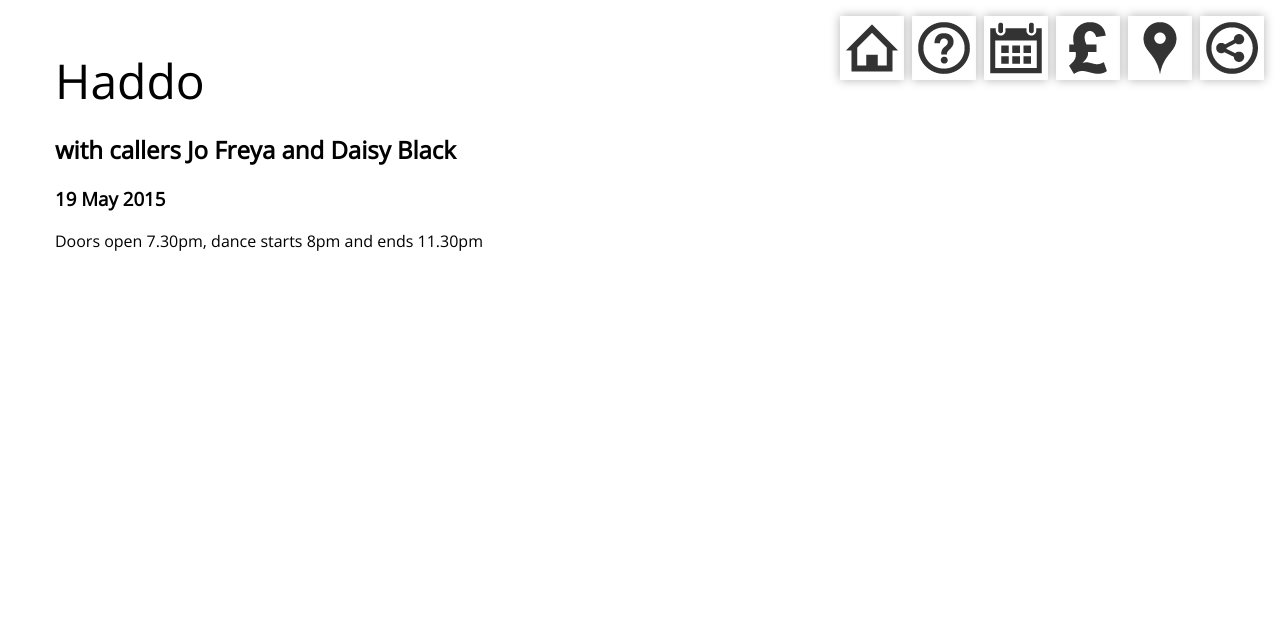
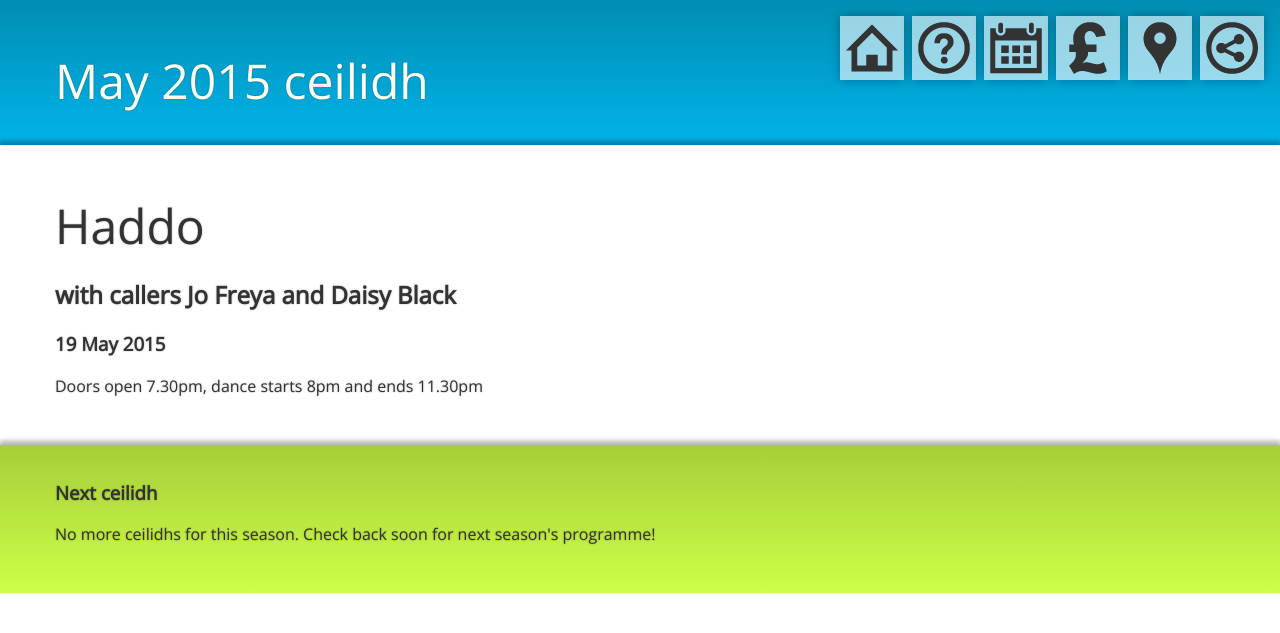
Before and after one commit to oxfolk/oxfolk.org.uk, a Jekyll site: the page built from _posts/2015-05-19-haddo.md, in a window 1280 px wide. Shown: the top 633 px of the page. Built offline with Jekyll 4.4.1, drawn with Linux system fonts in a browser that asks for light colours.

Commit message:
Improved ceilidh page layout

```diff
--- a/_includes/navigation.html
+++ b/_includes/navigation.html
@@ -2,7 +2,7 @@
   <ul>
     {% for section in site.data.frontpage_sections %}
       <li class="{{ section.id }}">
-        <a href="#{{ section.id }}">{{ section.title }}</a>
+        <a href="/#{{ section.id }}">{{ section.title }}</a>
       </li>
       {% endfor %}
   </ul>
--- a/_layouts/ceilidh.html
+++ b/_layouts/ceilidh.html
@@ -19,6 +19,13 @@
   <body data-spy="scroll" data-target="nav ul">
     {% include navigation.html %}
 
+    <article class="background-blue">
+        <div class="content">
+            <h1>{{ page.date | date: '%B %Y' }} ceilidh</h1>
+        </div>
+    </article>
+
+    <article class="background-white">
         <div class="content">
             <h1>{{ page.title }}</h1>
             {% if page.caller %}
@@ -28,6 +35,18 @@
             <p>Doors open 7.30pm, dance starts 8pm and ends 11.30pm</p>
             {{ content }}
         </div>
+    </article>
+    <article class="background-green">
+        <div class="content">
+            <h3>Next ceilidh</h3>
+            {% if page.next %}
+                {% assign ceilidh=page.next %}
+                {% include ceilidh.html %}
+            {% else %}
+                <p>No more ceilidhs for this season. Check back soon for next season's programme!</p>
+            {% endif %}
+        </div>
+    </article>
 
   </body>
 </html>
```
Also changed, not shown: _includes/ceilidh.html (added, +13 -0 lines), _includes/whats_on.html (+2 -14 lines). Lines whose indentation alone changed are shown as unchanged.
